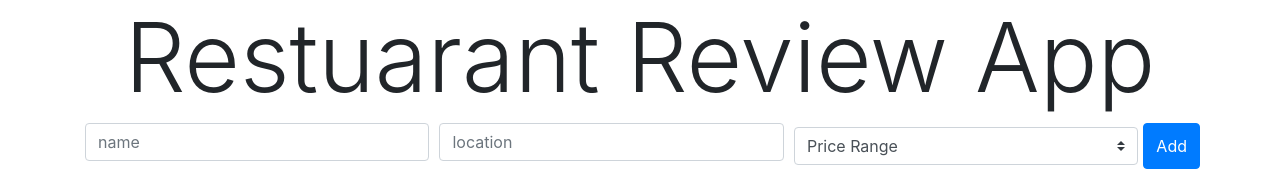
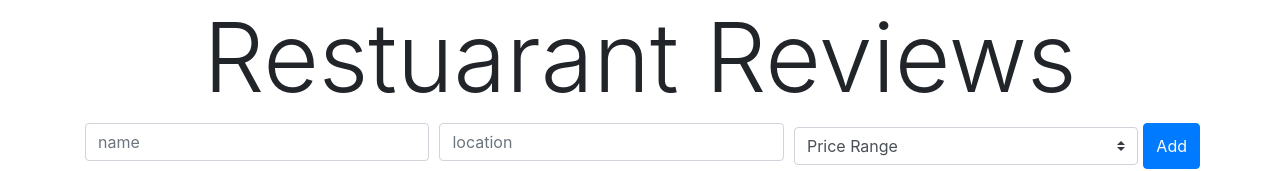
Before and after one commit to BlakeLawrence/Restuarant-Review-App-Client, a React (Create React App) app: page / in a window 1280 px wide. Shown: the top 171 px of the page. Built offline with nearby package versions, Linux system fonts and the light colour scheme; no server answers.

Commit message:
chamnged heading

```diff
--- a/src/components/Header.jsx
+++ b/src/components/Header.jsx
@@ -4,7 +4,7 @@ const Header = () => {
   return (
     <div>
       <h1 className="font-weight-light display-1 text-center">
-        Restuarant Review App
+        Restuarant Reviews
       </h1>
     </div>
   );
```
